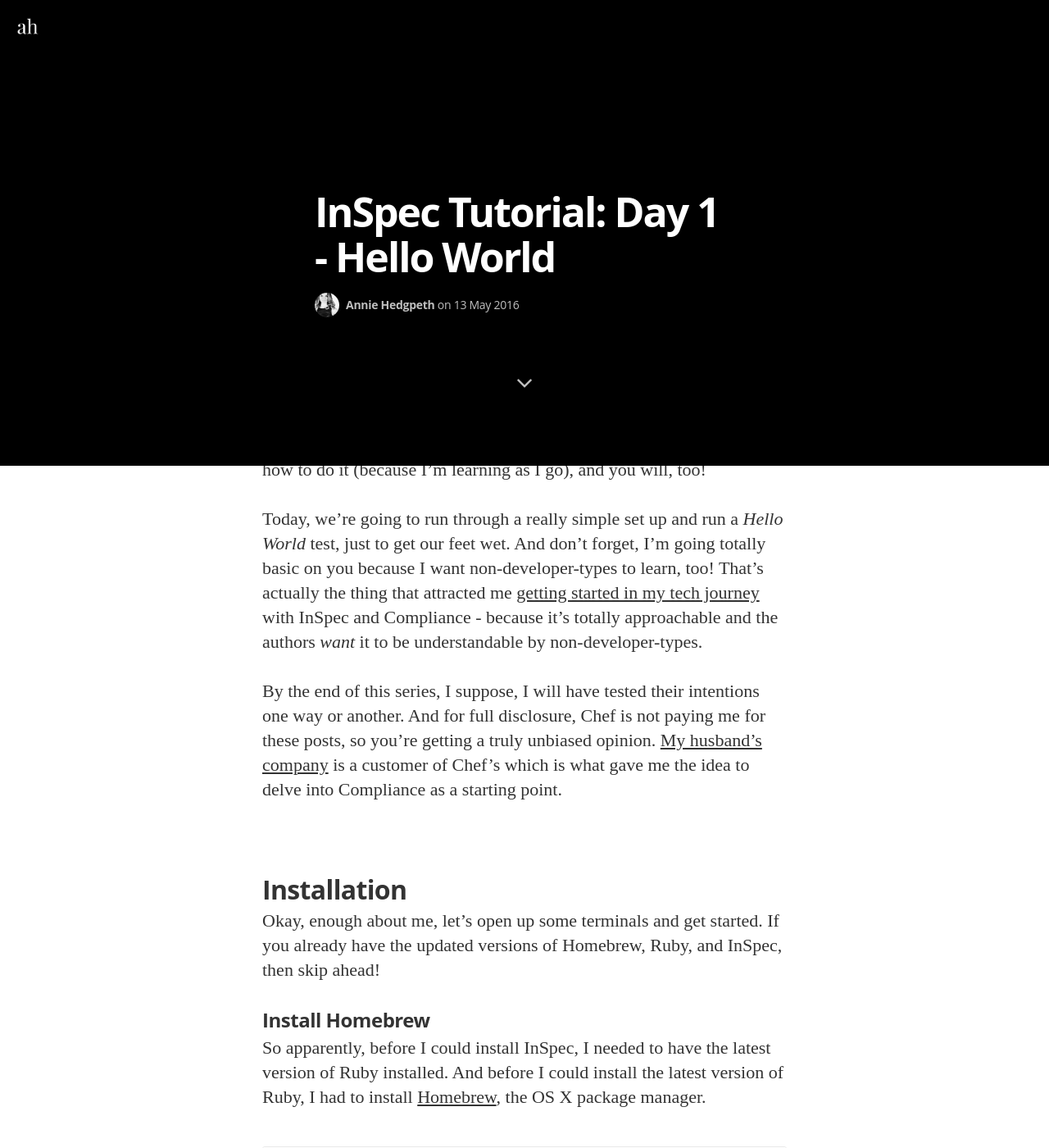
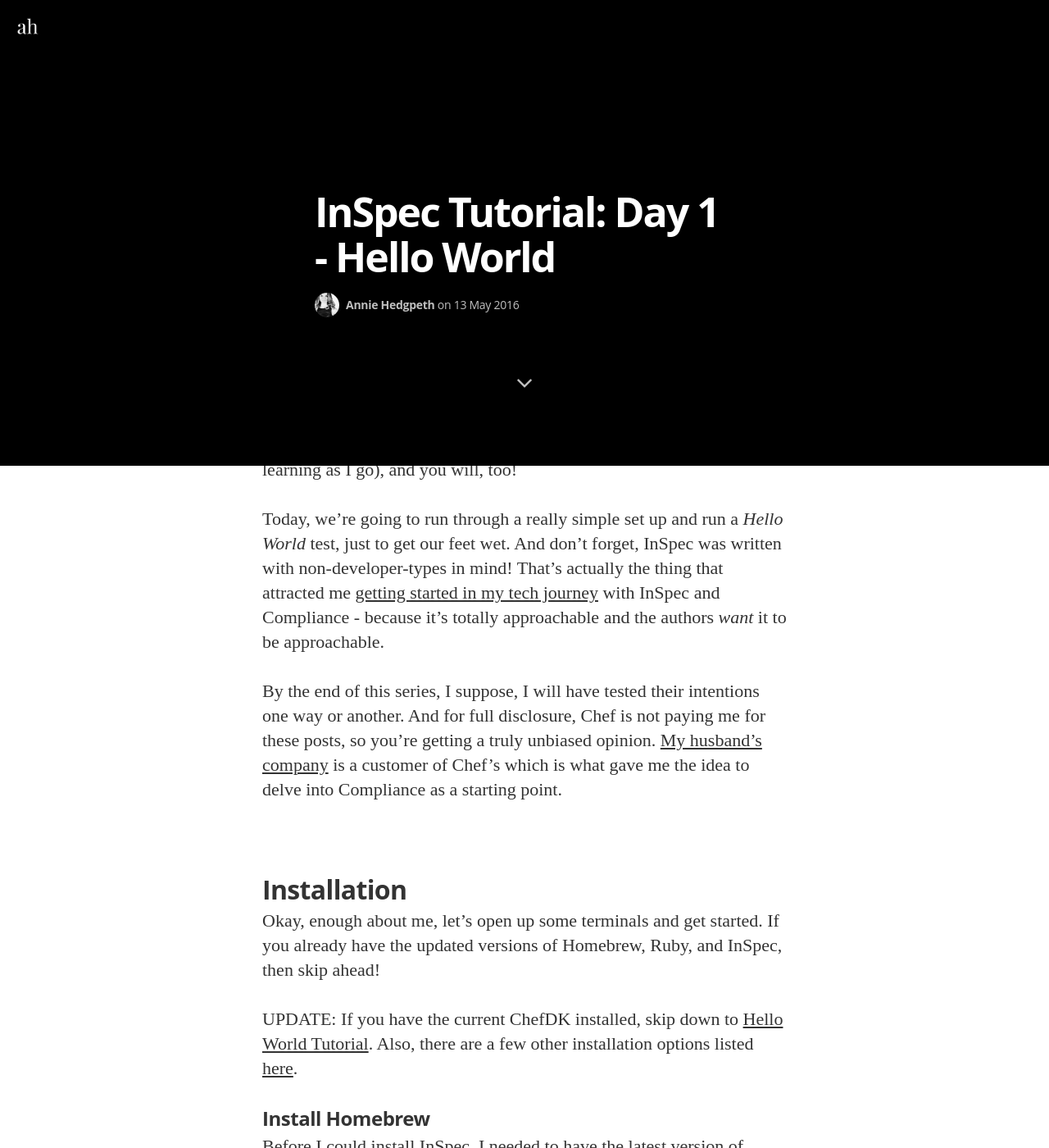
Before and after one commit to anniehedgpeth/anniehedgpeth.github.io, a Jekyll site: the page built from _posts/2016-05-13-inspec-basics-1.markdown, in a window 1280 px wide and 1400 px high, scrolled down 832 px. Shown: the whole window at 82% size. Built offline with Jekyll 4.4.1, drawn with Linux system fonts in a browser that asks for light colours; nearby versions of some CDN libraries; some web fonts are replaced; some of the changed text lies outside the part shown.

Commit message:
updated InSpec tutorials

````diff
--- a/_posts/2016-05-13-inspec-basics-1.markdown
+++ b/_posts/2016-05-13-inspec-basics-1.markdown
@@ -9,11 +9,11 @@
 ---
 I've been sharing what I've learned about [Chef Compliance](http://www.anniehedgie.com/setting-up-compliance), and because it uses the [InSpec framework](https://www.chef.io/compliance/), I want to start a little series on [InSpec](https://www.chef.io/inspec/) to gain a fuller understanding, appreciation for, and greater flexibility with [Compliance](https://www.chef.io/compliance/).
 
-It's possible that you're part of a company, perhaps without a dedicated security team, that might be totally content to run scans off of the premade [CIS profiles](https://benchmarks.cisecurity.org/) and call it a day. In my opinion, that's when you're getting the biggest bang for your buck with Compliance. It couldn't be easier!
+It's possible that you're part of a company, perhaps without a dedicated security team, that uses Chef Compliance from within [Chef Automate](https://www.chef.io/automate/). And it's possible that you're totally content to run scans off of the premade [CIS profiles](https://benchmarks.cisecurity.org/) and call it a day. That's a huge selling point of Compliance. It couldn't be easier!
 
-But it's more likely that the built-in Compliance profiles will get you to 80% of what you need, and then you'll want to add or edit a bunch of other specific tests or maybe even take away some of the profile's tests to meet the other 20% of your needs. By the end of this series, I'll know how to do it (because I'm learning as I go), and you will, too!
+In reality, however, the built-in Compliance profiles will get you to 80% of what you need, and then you'll want to add or modify a bunch of other specific tests from the profiles to meet the other 20% of your needs. By the end of this series, I'll know how to do it (because I'm learning as I go), and you will, too!
 
-Today, we're going to run through a really simple set up and run a *Hello World* test, just to get our feet wet. And don't forget, I'm going totally basic on you because I want non-developer-types to learn, too! That's actually the thing that attracted me [getting started in my tech journey](http://www.anniehedgie.com/introduction) with InSpec and Compliance - because it's totally approachable and the authors *want* it to be understandable by non-developer-types.
+Today, we're going to run through a really simple set up and run a *Hello World* test, just to get our feet wet. And don't forget, InSpec was written with non-developer-types in mind! That's actually the thing that attracted me [getting started in my tech journey](http://www.anniehedgie.com/introduction) with InSpec and Compliance - because it's totally approachable and the authors *want* it to be approachable.
 
 By the end of this series, I suppose, I will have tested their intentions one way or another. And for full disclosure, Chef is not paying me for these posts, so you're getting a truly unbiased opinion. [My husband's](http://hedge-ops.com) [company](http://www.ncr.com) is a customer of Chef's which is what gave me the idea to delve into Compliance as a starting point.
 
@@ -21,8 +21,10 @@
 ## Installation
 Okay, enough about me, let's open up some terminals and get started. If you already have the updated versions of Homebrew, Ruby, and InSpec, then skip ahead!
 
+UPDATE: If you have the current ChefDK installed, skip down to [Hello World Tutorial](#hello-world-tutorial). Also, there are a few other installation options listed [here](https://github.com/chef/inspec#installation).
+
 ### Install Homebrew
-So apparently, before I could install InSpec, I needed to have the latest version of Ruby installed. And before I could install the latest version of Ruby, I had to install [Homebrew](http://brew.sh/), the OS X package manager.
+Before I could install InSpec, I needed to have the latest version of Ruby installed. And before I could install the latest version of Ruby, I had to install [Homebrew](http://brew.sh/), the OS X package manager.
 
 ```
 /usr/bin/ruby -e "$(curl -fsSL https://raw.githubusercontent.com/Homebrew/install/master/install)"
@@ -43,7 +45,7 @@
 rbenv global 2.3.0
 ```
 
-Close terminal and reopen
+Close terminal and reopen.
 
 ```
 ruby -v
@@ -53,6 +55,8 @@
 
 ### Installing InSpec
 Now we're on to the good stuff. Let's install InSpec:
+
+UPDATE: It's preferable to use the InSpec that comes with the ChefDK, but if you're not using ChefDK otherwise, feel free to use the standalone version of InSpec. They do update it more often. Again, here are the other [installation options](https://github.com/chef/inspec#installation).
 
 ```
 gem install inspec
@@ -79,8 +83,8 @@
   title "Hello World"                                 # Readable by a human
   desc "Text should include the words 'hello world'." # Optional description
   describe file('hello.txt') do                       # The actual test
-   its('content') { should match 'Hello World' }
-  end
+   its('content') { should match 'Hello World' }      # You could just do the "describe file" block if you want. The
+  end                                                 # rest is just metadata, but it's a good habit to get into.
 end
 ```
 
--- a/_posts/2016-05-15-inspec-basics-2.markdown
+++ b/_posts/2016-05-15-inspec-basics-2.markdown
@@ -42,6 +42,8 @@
 ```
 
 That's it! Now we're ready to roll.
+
+UPDATE: This is just a problem with CentOS.
 
 ## Ingredients
 You're going to need about a bazillion windows open for our little workflow to happen, so open up these:
--- a/_posts/2016-06-09-inspec-basics-6.markdown
+++ b/_posts/2016-06-09-inspec-basics-6.markdown
@@ -73,16 +73,16 @@
 
 When you're scanning on Chef Compliance, you can only use profiles that are stored on the Compliance server, not on Github or the Chef Supermarket. But I hear rumblings of the ability to store it on Chef Supermarket for use in Chef Compliance in the near future.
 
+## Running InSpec in an [audit cookbook](https://github.com/chef-cookbooks/audit)
 **You might not be able to scan on Chef Compliance.** Perhaps you don't want to store credentials on the Chef Compliance server. And you may not want the Chef Compliance server to see the nodes you're scanning for security purposes.
 
-## Running InSpec in an [audit cookbook](https://github.com/chef-cookbooks/audit)
-So you'll probably want to use this [audit cookbook](https://github.com/chef-cookbooks/audit) if you've decided that you can't let the Chef Compliance server scan your machines. You can run this on your machine that's running Chef, and while the results of the scan will go to the Compliance server, the server will never have scanned your machine.
+In that case, you'll want to use this [audit cookbook](https://github.com/chef-cookbooks/audit) if you've decided that you can't let the Chef Compliance server scan your machines. This cookbook will run your InSpec profiles as a part of your `chef-client` run by pulling your profiles off of wherever you're storing them - the Supermarket, Compliance Server, Github, etc. While the results of the scan will go to the Compliance server and supply the data for all those pretty charts, the server will never have scanned your machine.
 
 This, too, is for use in all stages of the development life cycle and has the flexibility to have profiles stored in:
 
   - [Github](https://github.com/)
   - [Chef Supermarket](https://supermarket.chef.io)
-  - [Chef Compliance](http://www.anniehedgie.com/tour-of-chef-compliance)
+  - [Chef Compliance / Automate](http://www.anniehedgie.com/tour-of-chef-compliance)
 
 ## Concluding Thoughts
 After learning InSpec at a very basic level, I was pleased with how approachable and easy to grasp it was. And the more I've worked with it, I've come to find InSpec quite versatile. It's been a great study tool for me because I was able to start out so simply and build on that knowledge. I think that's the key to learning any new skill, really - start with small, manageable chunks and work your way up. Try not to get discouraged by what you don't know, and focus on what you do know.
--- a/_posts/2016-10-05-inspec-basics-9.markdown
+++ b/_posts/2016-10-05-inspec-basics-9.markdown
@@ -48,7 +48,7 @@
 ```
 
 # Use the attributes in an IF statement
-Now that the attributes are declared, we'll need to wrap our controls in an `if` statement so that it only tests that block when we want it to. So your `client` control block is going to end up looking like this:
+Now that the attributes are declared, we'll need to wrap our controls in an `if` statement so that it only tests that block when we want it to. Your `client` control block is going to end up looking like this:
 
 ```ruby
 if ['client', 'base'].include? role
````
Also changed, not shown: other parts of _posts/2016-10-05-inspec-basics-9.markdown (+1 -1 lines), _drafts/how-to-lower-the-barrier-to-entry.md (deleted, +0 -51 lines), _drafts/test-kitchen.md (added, +10 -0 lines), how-to-run-jekyll-in-docker.md (added, +3 -0 lines), inspec.md (+5 -3 lines), assets/images/AnnieHedgpeth-small.jpg (added), 3 other files.
